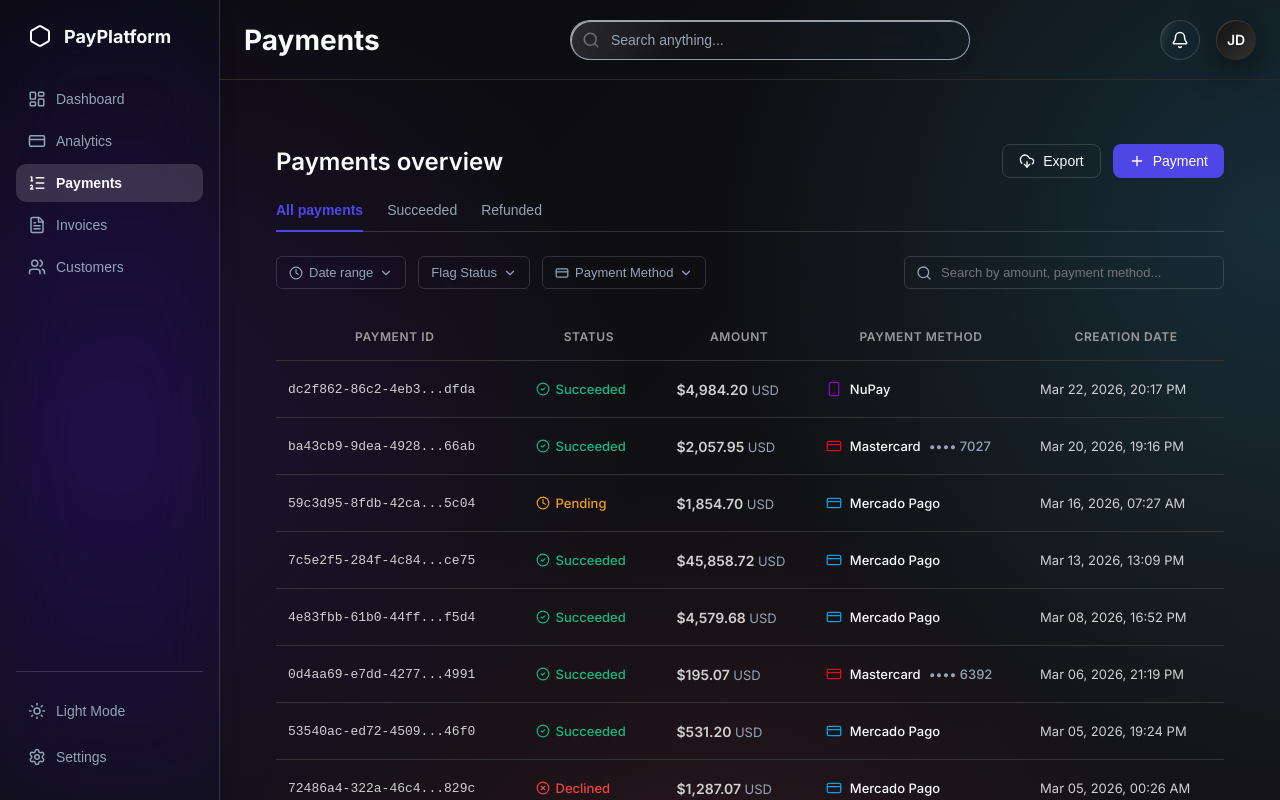
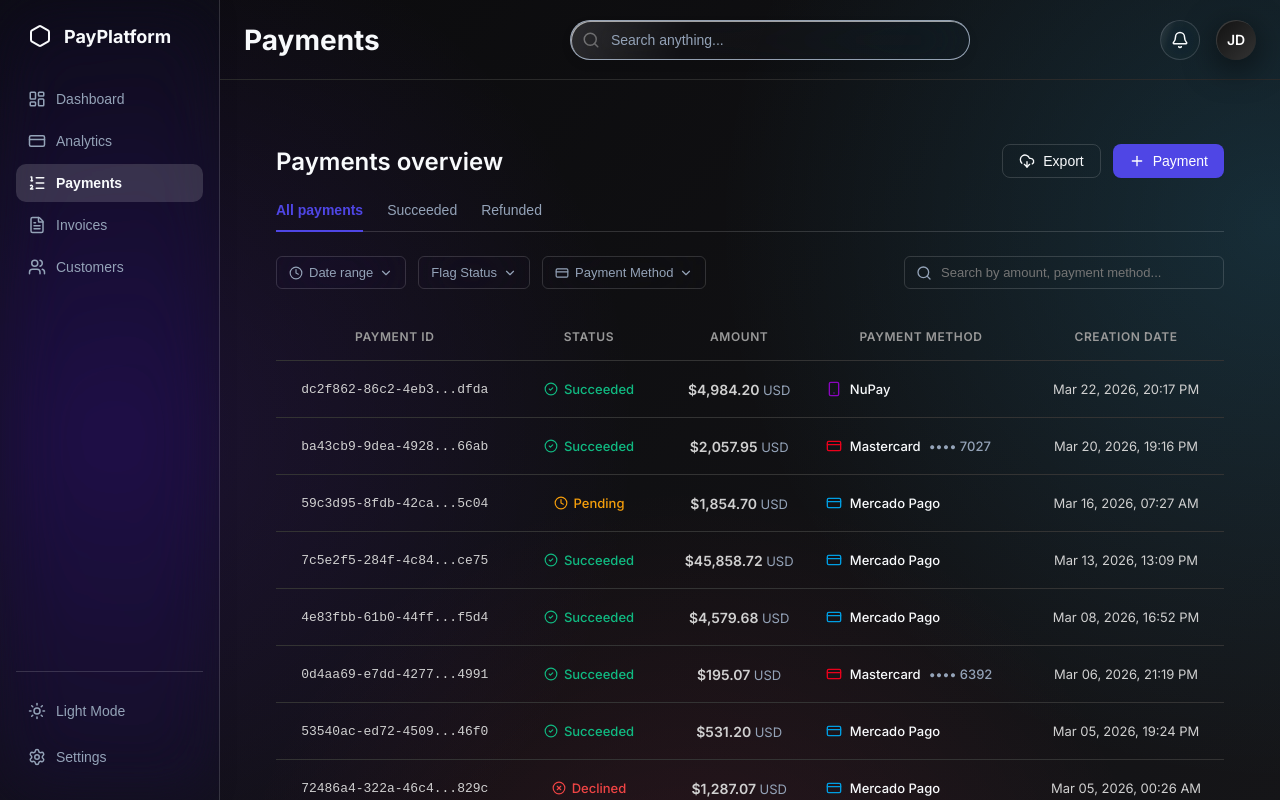
Before and after one commit to SanjayKumar3110/payment-gateway-platform-admin, a React (Vite) app: page / in a window 1280 px wide. Both pictures are taken after a click on the button "Payments". Built offline with nearby package versions, Linux system fonts and the light colour scheme.

Commit message:
Payment panel UI completed

```diff
--- a/src/components/PaymentsPanel.tsx
+++ b/src/components/PaymentsPanel.tsx
@@ -261,9 +261,9 @@ export function Payments() {
 
       {/* Table */}
       <div style={{ overflowX: 'auto' }}>
-        <table style={{ width: '100%', borderCollapse: 'collapse', textAlign: 'left' }}>
+        <table style={{ width: '100%', borderCollapse: 'collapse', textAlign: 'center' }}>
           <thead>
-            <tr style={{ borderBottom: '1px solid var(--border)', textAlign: 'center' }}>
+            <tr style={{ borderBottom: '1px solid var(--border)' }}>
               <th style={{ padding: '16px 12px', color: 'var(--text-secondary)', fontSize: '12px', fontWeight: 600, letterSpacing: '0.05em' }}>PAYMENT ID</th>
               <th style={{ padding: '16px 12px', color: 'var(--text-secondary)', fontSize: '12px', fontWeight: 600, letterSpacing: '0.05em' }}>STATUS</th>
               <th style={{ padding: '16px 12px', color: 'var(--text-secondary)', fontSize: '12px', fontWeight: 600, letterSpacing: '0.05em' }}>AMOUNT</th>
```
